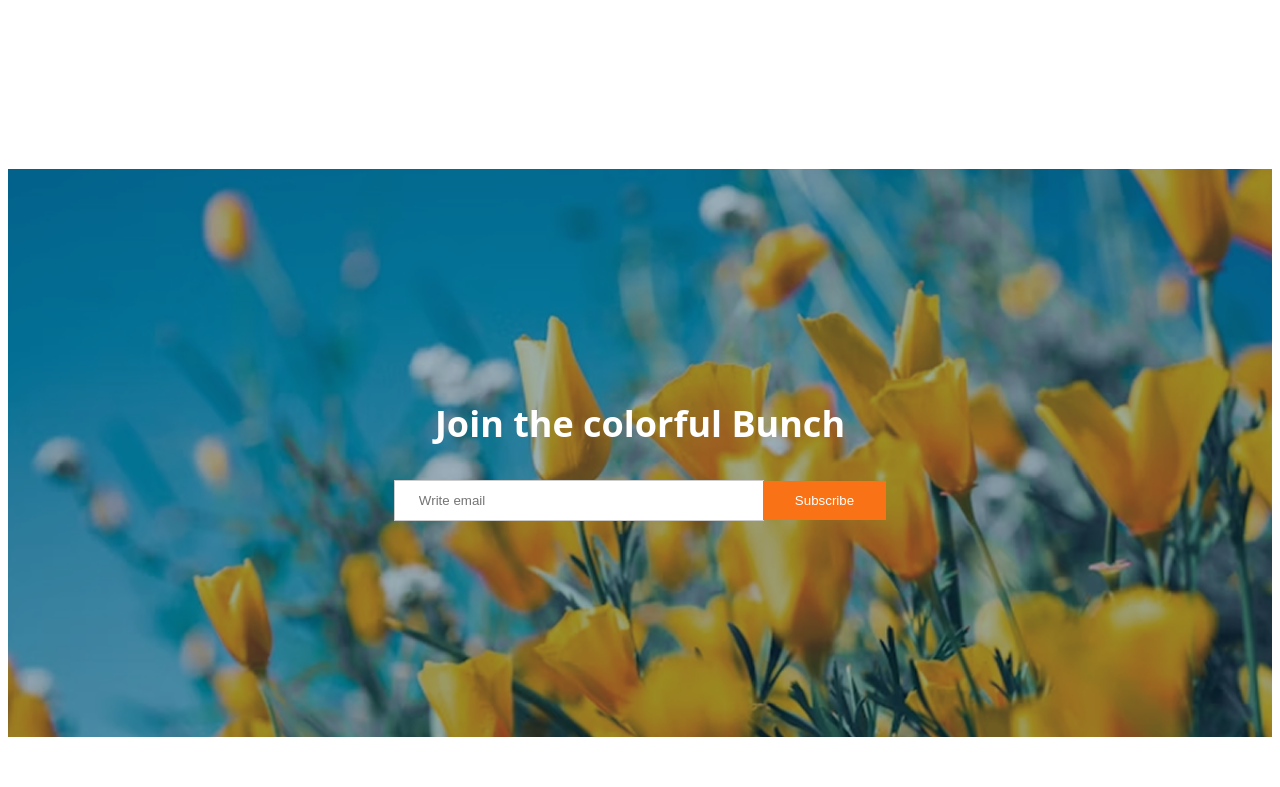
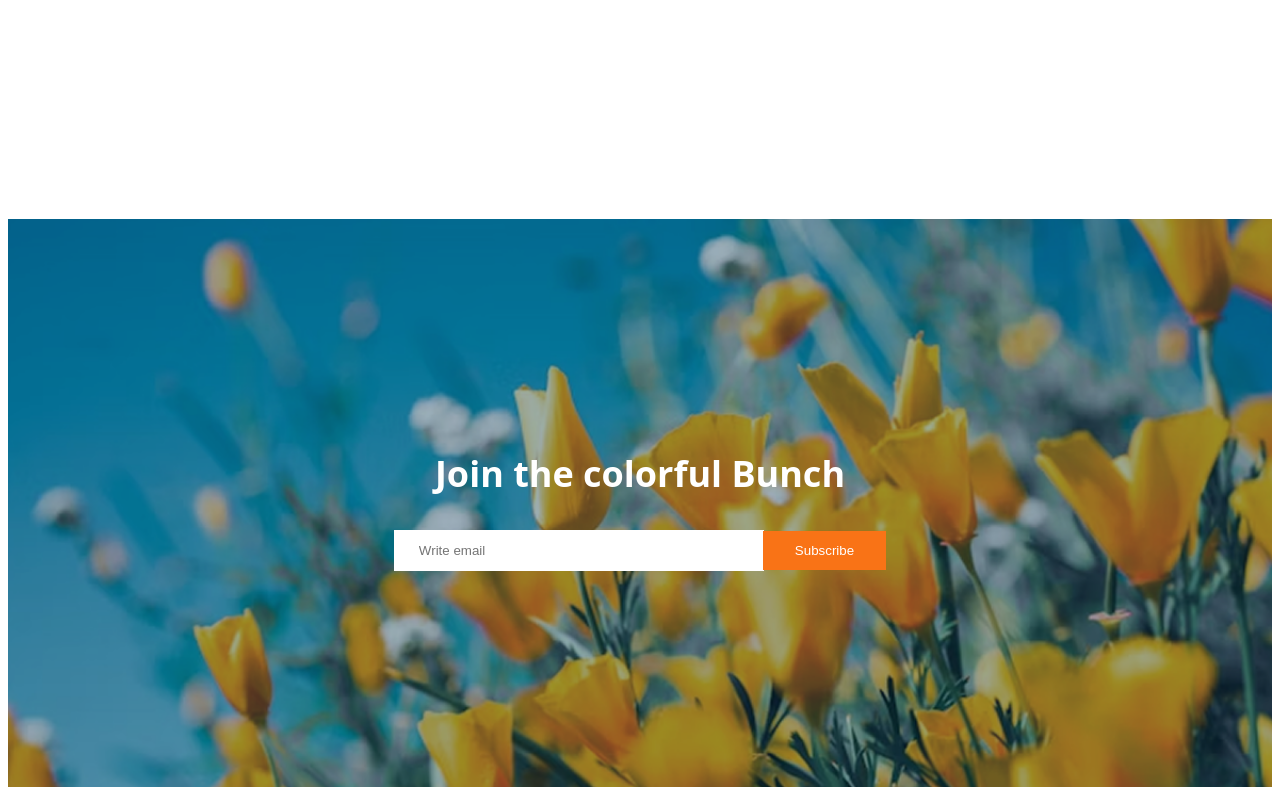
Before and after one commit to zobayetalamin/assi_responsive_flower, a plain HTML site: page index.html in a window 1280 px wide. Shown: the part 3459-4246 px from the top of the page. Drawn offline with Linux system fonts and the light colour scheme.

Commit message:
added a changes

```diff
--- a/style.css
+++ b/style.css
@@ -19,8 +19,6 @@ font-family: "Noto Serif", serif;
 font-optical-sizing: auto;
 font-weight: 400px;
 font-style: normal;
-font-variation-settings:
-    "wdth" 100;
 }
 
 /* shared styles */
@@ -361,7 +359,6 @@ main{
     height: 100%;
     box-sizing: border-box;
 }
-
 .offer-card {
     height: 250px;
 }
@@ -394,7 +391,7 @@ font-size: 26px;
     display: flex;
     align-items: center;
     justify-content: center;
-    min-height: 100vh;
+    min-height: 900px;
 }
 
 .newsletter-container {
@@ -433,9 +430,9 @@ font-size: 26px;
 .newsletter-input {
     width: 20rem;
     padding: 0.75rem 1.5rem;
-    border: 1px solid #ccc;
+    border: 1px solid white;
     background-color: white;
-    color: #333;
+    color: #333333;
     margin-bottom: 1rem;
 }
 
@@ -448,7 +445,6 @@ font-size: 26px;
     border: none;
     cursor: pointer;
 }
-
 .newsletter-button:hover {
     background-color: yellowgreen;
 }
@@ -468,25 +464,17 @@ footer{
 }
 .image-logo{
     width: 135px;
-
 }
-/* .left-p{
-
-} */
 .home-footer{
     display: grid;
     grid-template-rows: row;
-
 }
 .feature-footer{
     display: grid;
     grid-template-rows: row;
-
 }
 .social-pic{
     justify-items: space-between;
-
-
 }
 .a-footer{
     text-decoration: none;
@@ -496,9 +484,7 @@ footer{
 .social-foot-pic{
     margin-right: 15px;
 }
-/* #twitter-x{
-    margin-top: -250px;
-} */
+
 
 
 
```
Also changed, not shown: index.html (+0 -3 lines).
